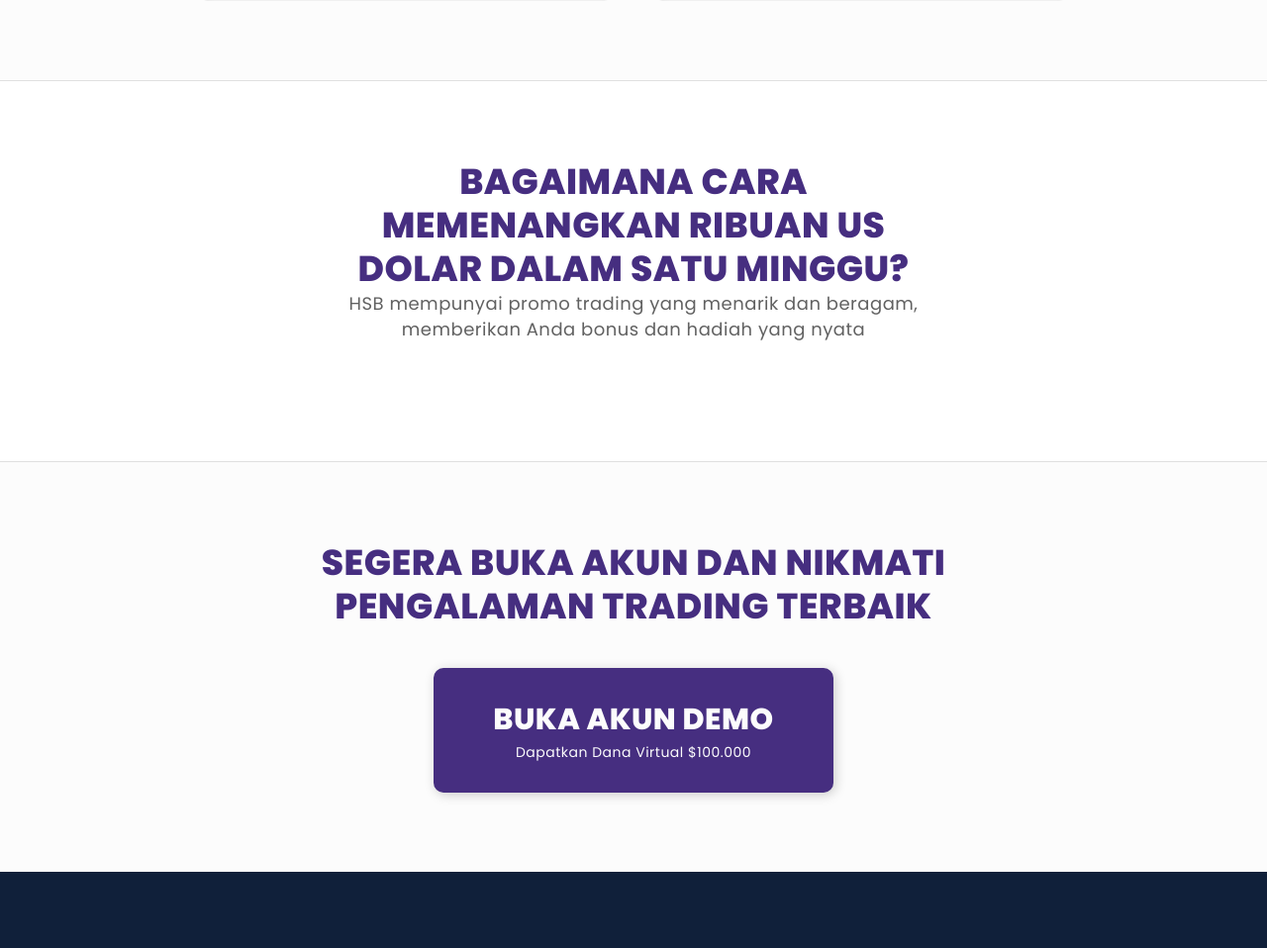
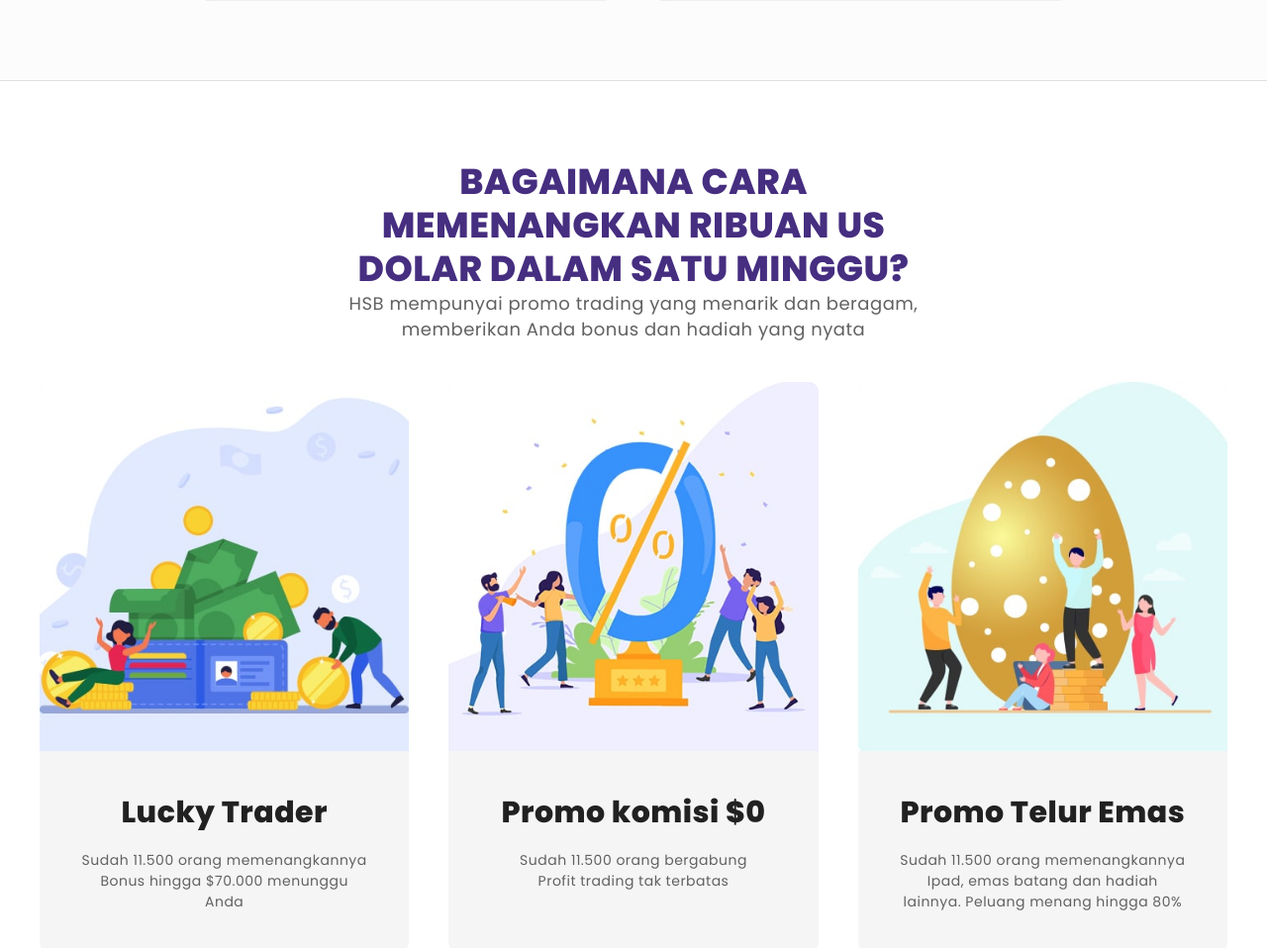
Before and after one commit to ovarz/hsb, a PHP site: page / in a window 1280 px wide. Shown: the part 3235-4193 px from the top of the page at 99% size. Run offline with PHP 8.4, Linux system fonts and the light colour scheme.

Commit message:
finishing no effect

```diff
--- a/css/base.css
+++ b/css/base.css
@@ -72,7 +72,7 @@ font-weight:bold; text-transform:uppercase; display:grid; grid-template-columns:
 .cover-button-desc{text-transform:none; font-weight:normal;}
 
 .character > span{display:block;}
-.character-content > span{display:grid; grid-template-columns:repeat(auto-fit, minmax(240px,1fr)); grid-column-gap:10px; grid-row-gap:10px;}
+.character-content > span{display:grid; grid-template-columns:repeat(auto-fit, minmax(240px,1fr)); grid-column-gap:10px; grid-row-gap:10px; width:100%;}
 .character-content-box{padding:var(--section-space); background-color:#FFF;
 -moz-border-radius:var(--rounded-normal); -webkit-border-radius:var(--rounded-normal); border-radius:var(--rounded-normal);
 -moz-box-shadow:var(--shadow-neumorph); -webkit-box-shadow:var(--shadow-neumorph); box-shadow:var(--shadow-neumorph);}
--- a/css/core.css
+++ b/css/core.css
@@ -112,10 +112,28 @@ footer > span > *{padding:var(--section-space) 0;}
 
 
 .win{background-color:#FFF; border-top:1px solid #E0E0E0; border-bottom:1px solid #E0E0E0;}
+.win > span{display:block;}
+.win-content > span{display:grid; grid-template-columns:repeat(auto-fit, minmax(240px,1fr)); grid-column-gap:10px; grid-row-gap:10px; width:100%;}
+.win-content-box{background-color:#F5F5F5; overflow:hidden;
+-moz-border-radius:var(--rounded-normal); -webkit-border-radius:var(--rounded-normal); border-radius:var(--rounded-normal);}
+.win-content-box *{text-align:center;}
+.win-content-info{padding:var(--section-space); }
+.win-content-box h5{font-weight:bold; margin-bottom:15px; color:var(--font-link-secondary); font-size:30px;}
+.wcb-image:after{content:''; display:block; padding-top:100%;}
+.wcb-icon .fad:before{color:var(--font-link-tertiary);}
+.wcb-icon .fad:after{opacity:1; color:var(--font-link-primary);}
+
+@media screen and (min-width:1024px){
+  .win-content > span{grid-column-gap:var(--section-space); grid-row-gap:var(--section-space);}
+}
 
 
 
-.open > span{display:block;}
+.open{position:relative;}
+.open .cover-image{background-color:#FFF;}
+.open .cover-image .flex_lazy{background-attachment:fixed;}
+.open .cover-image:after{opacity:0;}
+.open > span{display:block; position:relative; z-index:2;}
 .open-button *{text-align:center;}
 .open-button .btn{display:inline-block;
 -moz-box-shadow:var(--shadow-neumorph); -webkit-box-shadow:var(--shadow-neumorph); box-shadow:var(--shadow-neumorph);}
--- a/module/open.php
+++ b/module/open.php
@@ -1,4 +1,8 @@
 <section class="open content_center">
+  <div class="cover-image">
+    <div class="mobile-only flex_lazy"><img alt="Cover" data-original="img/open-mobile.jpg" /></div>
+    <div class="desktop-only flex_lazy"><img alt="Cover" data-original="img/open-desktop.jpg" /></div>
+  </div>
   <span>
     <div class="section-title content_center">
       <span>
--- a/module/win.php
+++ b/module/win.php
@@ -6,5 +6,40 @@
           <h4>HSB mempunyai promo trading yang menarik dan beragam, memberikan Anda bonus dan hadiah yang nyata</h4>
         </span>
       </div>
+
+      <div class="win-content content_center">
+        <span>
+          <div class="win-content-box">
+            <div class="wcb-image flex_lazy">
+              <img alt="Promo" data-original="img/promo-luck.jpg" />
+            </div>
+            <div class="win-content-info">
+              <h5>Lucky Trader</h5>
+              <p class="wcb-highlight">Sudah 11.500 orang memenangkannya</p>
+              <p>Bonus hingga $70.000 menunggu Anda</p>
+            </div>
+          </div>
+          <div class="win-content-box">
+            <div class="wcb-image flex_lazy">
+              <img alt="Promo" data-original="img/promo-commission.jpg" />
+            </div>
+            <div class="win-content-info">
+              <h5>Promo komisi $0</h5>
+              <p class="wcb-highlight">Sudah 11.500 orang bergabung</p>
+              <p>Profit trading tak terbatas</p>
+            </div>
+          </div>
+          <div class="win-content-box">
+            <div class="wcb-image flex_lazy">
+              <img alt="Promo" data-original="img/promo-egg.jpg" />
+            </div>
+            <div class="win-content-info">
+              <h5>Promo Telur Emas</h5>
+              <p class="wcb-highlight">Sudah 11.500 orang memenangkannya</p>
+              <p>Ipad, emas batang dan hadiah lainnya. Peluang menang hingga 80%</p>
+            </div>
+          </div>
+        </span>
+      </div>
     </span>
   </section>
```
Also changed, not shown: img/open-desktop.jpg (added), img/open-mobile.jpg (added), img/promo-commission.jpg (added), img/promo-egg.jpg (added), img/promo-luck.jpg (added). Lines whose indentation alone changed are shown as unchanged.
